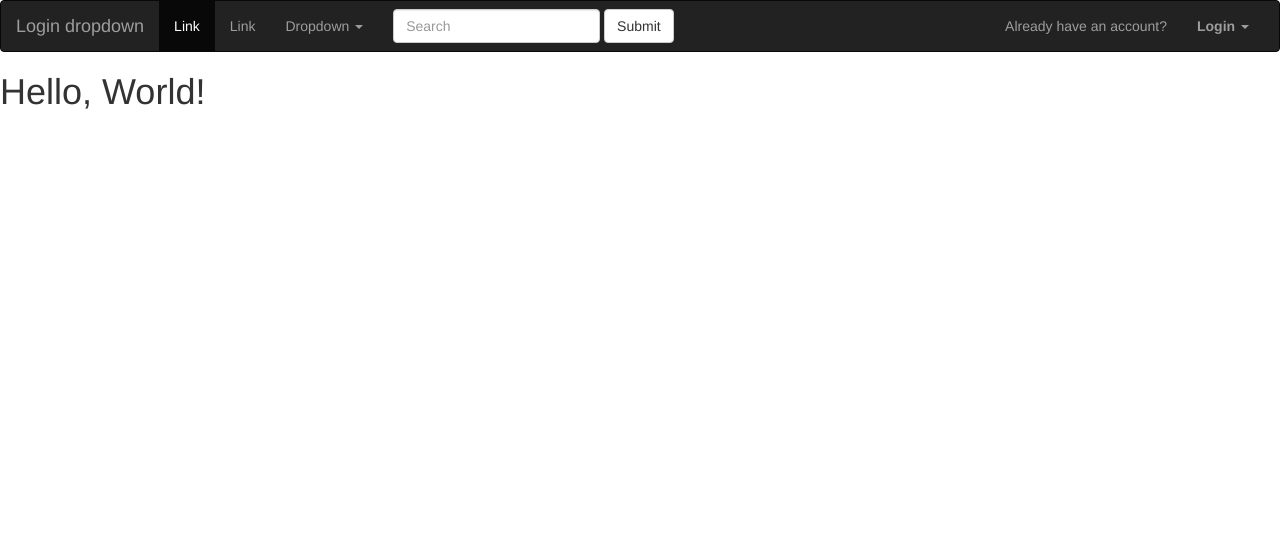
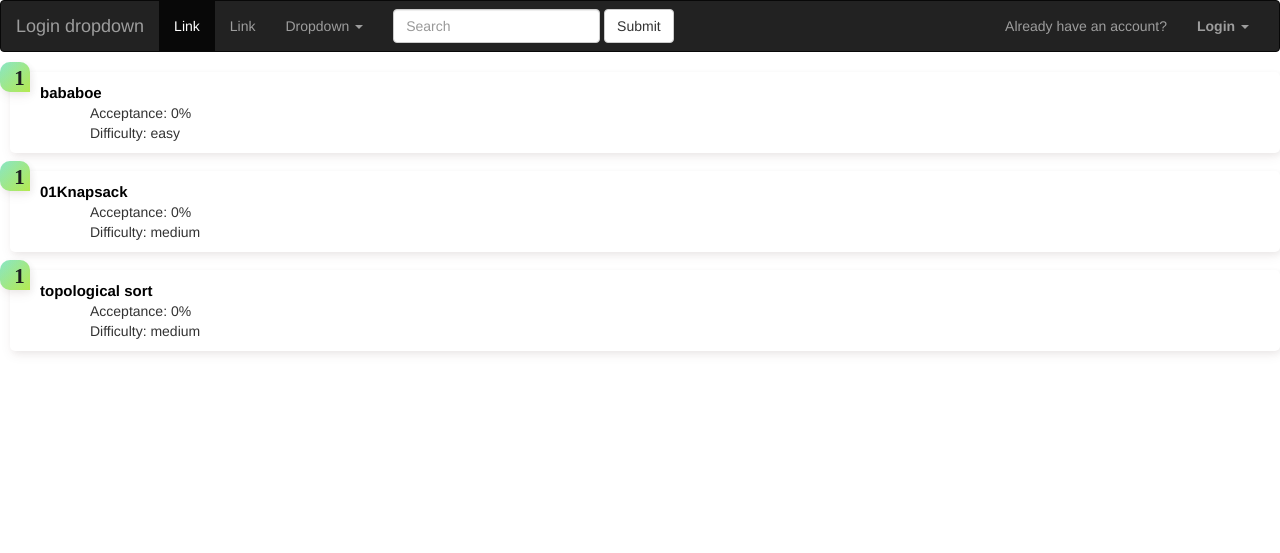
Before and after one commit to jocyber/YEEPP_Code, a Flask app: page / in a window 1280 px wide. Shown: the top 553 px of the page. Run offline with Flask 2, Linux system fonts and the light colour scheme; data comes from the database, SQL or seed files in the repository; data that the repository does not hold is empty; parts of the project's set-up code (start-up, migrations or seed data) failed here and were passed over; some libraries are stand-ins or nearby versions.

Commit message:
added html to sql generated lists

```diff
--- a/app/__init__.py
+++ b/app/__init__.py
@@ -6,17 +6,18 @@ app = Flask(__name__)
 
 from app import routes
 
-
 if not exists("database.db"):
     connection = sql.connect("database.db")
     cursor = connection.cursor()
 
     with open("app/static/scripts/creation.sql") as fp:
         command = fp.read()
-    print("test")
+
     command = command.replace("\n","")
     command = command.split(":)")
+
     for x in command:
         cursor.execute(x)
         connection.commit()
+
     connection.close()
--- a/app/models.py
+++ b/app/models.py
@@ -4,6 +4,15 @@ class Problems():
 
     def __init__(self,data):
         self.id = data[0]
-        self.title = data[1]
+        self.title = data[4]
         self.acceptance = data[2]
-        self.difficulty = data[3]
+        self.difficulty = data[1]
+
+    def get_title(self):
+        return self.title
+
+    def get_acceptance(self):
+        return self.acceptance
+
+    def get_difficulty(self):
+        return self.difficulty
--- a/app/routes.py
+++ b/app/routes.py
@@ -5,19 +5,16 @@ from app.models import Problems
 import sqlite3 as sql
 
 
-
 #return the index.html file
 @app.route('/')
 def index():
     #checks templates directory by default
-
     #Potentially setup a tool that periodically caches this but for now I left it as grabbing everytime...
     connection = sql.connect("database.db")
 
     cursor = connection.cursor()
     cursor.execute("SELECT * FROM problems")
     rows = cursor.fetchall()
-    print(rows)
     connection.close()
 
     problems = [Problems(x) for x in rows]
@@ -34,10 +31,10 @@ def parse_code():
         data = request.form
 
 
-
 #function for handling the users code
 @app.route('/test', methods=["GET", "POST"])
 def testPage():
+    #when already loaded
     if req.method == "POST":
         code = req.form["codeEdit"] #name of input from html file
 
--- a/app/static/css/styles.css
+++ b/app/static/css/styles.css
@@ -105,3 +105,129 @@
 footer h5, ul li a, ul li a:hover {
     color: #9d9d9d;
 }
+
+/*** FONTS ***/
+@import url(https://fonts.googleapis.com/css?family=Montserrat:900|Raleway:400,400i,700,700i);
+/*** VARIABLES ***/
+/* Colors */
+/*** EXTEND ***/
+/* box-shadow */
+ol.gradient-list > li::before, ol.gradient-list > li {
+  box-shadow: 0.25rem 0.25rem 0.6rem rgba(0, 0, 0, 0.05), 0 0.5rem 1.125rem rgba(75, 0, 0, 0.05);
+}
+
+/*** STYLE ***/
+*,
+*:before,
+*:after {
+  box-sizing: border-box;
+}
+
+html,
+body {
+  margin: 0;
+  padding: 0;
+}
+
+body {
+  background-color: #fafafa;
+  color: #1d1f20;
+  font-family: "Raleway", sans-serif;
+}
+
+main {
+  display: block;
+  margin: 0 auto;
+  max-width: 40rem;
+  padding: 1rem;
+}
+
+ol.gradient-list {
+  counter-reset: gradient-counter;
+  list-style: none;
+  margin: 1.75rem 0;
+  padding-left: 1rem;
+}
+ol.gradient-list > li {
+  background: white;
+  border-radius: 0 0.5rem 0.5rem 0.5rem;
+  counter-increment: gradient-counter;
+  margin-top: 1rem;
+  min-height: 3rem;
+  padding: 1rem 1rem 1rem 3rem;
+  position: relative;
+}
+ol.gradient-list > li::before, ol.gradient-list > li::after {
+  background: linear-gradient(135deg, #83e4e2 0%, #a2ed56 100%);
+  border-radius: 1rem 1rem 0 1rem;
+  content: "";
+  height: 3rem;
+  left: -1rem;
+  overflow: hidden;
+  position: absolute;
+  top: -1rem;
+  width: 3rem;
+}
+ol.gradient-list > li::before {
+  align-items: flex-end;
+  content: counter(gradient-counter);
+  color: #1d1f20;
+  display: flex;
+  font: 900 1.5em/1 "Montserrat";
+  justify-content: flex-end;
+  padding: 0.125em 0.25em;
+  z-index: 1;
+}
+ol.gradient-list > li:nth-child(10n+1):before {
+  background: linear-gradient(135deg, rgba(162, 237, 86, 0.2) 0%, rgba(253, 220, 50, 0.2) 100%);
+}
+ol.gradient-list > li:nth-child(10n+2):before {
+  background: linear-gradient(135deg, rgba(162, 237, 86, 0.4) 0%, rgba(253, 220, 50, 0.4) 100%);
+}
+ol.gradient-list > li:nth-child(10n+3):before {
+  background: linear-gradient(135deg, rgba(162, 237, 86, 0.6) 0%, rgba(253, 220, 50, 0.6) 100%);
+}
+ol.gradient-list > li:nth-child(10n+4):before {
+  background: linear-gradient(135deg, rgba(162, 237, 86, 0.8) 0%, rgba(253, 220, 50, 0.8) 100%);
+}
+ol.gradient-list > li:nth-child(10n+5):before {
+  background: linear-gradient(135deg, #a2ed56 0%, #fddc32 100%);
+}
+ol.gradient-list > li:nth-child(10n+6):before {
+  background: linear-gradient(135deg, rgba(162, 237, 86, 0.8) 0%, rgba(253, 220, 50, 0.8) 100%);
+}
+ol.gradient-list > li:nth-child(10n+7):before {
+  background: linear-gradient(135deg, rgba(162, 237, 86, 0.6) 0%, rgba(253, 220, 50, 0.6) 100%);
+}
+ol.gradient-list > li:nth-child(10n+8):before {
+  background: linear-gradient(135deg, rgba(162, 237, 86, 0.4) 0%, rgba(253, 220, 50, 0.4) 100%);
+}
+ol.gradient-list > li:nth-child(10n+9):before {
+  background: linear-gradient(135deg, rgba(162, 237, 86, 0.2) 0%, rgba(253, 220, 50, 0.2) 100%);
+}
+ol.gradient-list > li:nth-child(10n+10):before {
+  background: linear-gradient(135deg, rgba(162, 237, 86, 0) 0%, rgba(253, 220, 50, 0) 100%);
+}
+ol.gradient-list > li + li {
+  margin-top: 2rem;
+}
+
+.space {
+    padding-left: 50px;
+    width: 100%;
+}
+
+#first_ele {
+    white-space: nowrap;
+    overflow: hidden;
+    text-overflow: ellipsis;
+    max-width: 200px;
+    font-size: 15px;
+    font-weight: bold;
+    text-decoration: none;
+    color: black;
+}
+
+#first_ele:hover {
+  text-decoration: underline;
+}
--- a/app/static/scripts/creation.sql
+++ b/app/static/scripts/creation.sql
@@ -7,7 +7,7 @@ CREATE TABLE IF NOT EXISTS problems (
      description  VARCHAR(2000) NOT NULL,
      likes  int(16) NOT NULL,
      dislikes  int(16) NOT NULL
-) ENGINE=InnoDB DEFAULT CHARSET=utf8mb4;
+);
 
 :)
 
@@ -18,17 +18,18 @@ CREATE TABLE IF NOT EXISTS examples  (
    output  VARCHAR(2000) NOT NULL,
    description  VARCHAR(2000) NOT NULL,
   FOREIGN KEY (problem_id) REFERENCES problems(problem_id)
-) ENGINE=InnoDB DEFAULT CHARSET=utf8mb4;
+);
+
+:)
 
 CREATE TABLE IF NOT EXISTS  users  (
    user_id  INT AUTO_INCREMENT PRIMARY KEY,
    full_name  VARCHAR(32) NOT NULL,
-   created_at  TIMESTAMP DEFAULT CURRENT_TIMESTAMP,
    country_code  int(16) NOT NULL,
    password  VARCHAR(25) NOT NULL,
    username  VARCHAR(25) NOT NULL,
    email  VARCHAR(32) NOT NULL
-) ENGINE=InnoDB DEFAULT CHARSET=utf8mb4;
+);
 
 :)
 
@@ -38,7 +39,7 @@ CREATE TABLE IF NOT EXISTS  userproblems  (
    isFavorite  BIT(1),
    isComplete  BIT(1),
   FOREIGN KEY (problem_id) REFERENCES problems(problem_id)
-) ENGINE=InnoDB DEFAULT CHARSET=utf8mb4;
+);
 
 :)
 
@@ -47,8 +48,16 @@ INSERT INTO problems(problem_id,difficulty,attempted,solved,title,description,li
 
 :)
 
-INSERT INTO users(user_id,full_name,created_at,country_code,password,username,email) VALUES
-(1,"John Doe",now(),123,"password1","user1","user1@uga.edu");
+INSERT INTO problems(problem_id,difficulty,attempted,solved,title,description,likes,dislikes) VALUES
+(2,"medium",0,0,"01Knapsack","dynamic programming stuffz",0,0);
+:)
+
+INSERT INTO problems(problem_id,difficulty,attempted,solved,title,description,likes,dislikes) VALUES
+(3,"medium",0,0,"topological sort","graph theory all the way",0,0);
+:)
+
+INSERT INTO users(user_id,full_name,country_code,password,username,email) VALUES
+(1,"John Doe",123,"password1","user1","user1@uga.edu");
 
 :)
 
--- a/app/templates/base.html
+++ b/app/templates/base.html
@@ -14,7 +14,7 @@
         <!-- Bootstrap CSS -->
         <link rel='stylesheet' href='https://maxcdn.bootstrapcdn.com/bootstrap/3.3.6/css/bootstrap.min.css'>
         <link rel='stylesheet' href='https://maxcdn.bootstrapcdn.com/font-awesome/4.2.0/css/font-awesome.min.css'>
-
+            <!-- Bootstrap 5 CSS -->
         <script type="text/javascript" href="{{url_for('static', filename='scripts/functions.js')}}"></script>
 
         <title>{%block title%} {%endblock%}</title>
--- a/app/templates/index.html
+++ b/app/templates/index.html
@@ -1,10 +1,15 @@
 {% extends "base_with_footer.html" %}
 {% block title %} Flask web application {% endblock%}
 
-{% block header %} <h1>Hello, World!</h1> {%endblock%}
+{% block header %}  {%endblock%}
 {% block body %}
-    {% for val in data%}
-        <!--val.column-->
-        <p>{{val.title}}, {{val.acceptance}}, {{val.difficulty}}</p>
-    {%endfor%}
+
+        {% for val in data%}
+            <div>
+                <ol class="gradient-list" style="text-align: left;">
+                    <li><a href="test" id="first_ele">{{val.get_title()}}</a>  <div class="space">Acceptance: {{val.get_acceptance()}}%</div> <div class="space">Difficulty: {{val.get_difficulty()}}</div></li>
+                </ol>
+            </div>
+
+        {%endfor%}
 {% endblock %}
```
Also changed, not shown: app/static/scripts/codeSender.js (+3 -6 lines), database.db (added), 1 other file.
